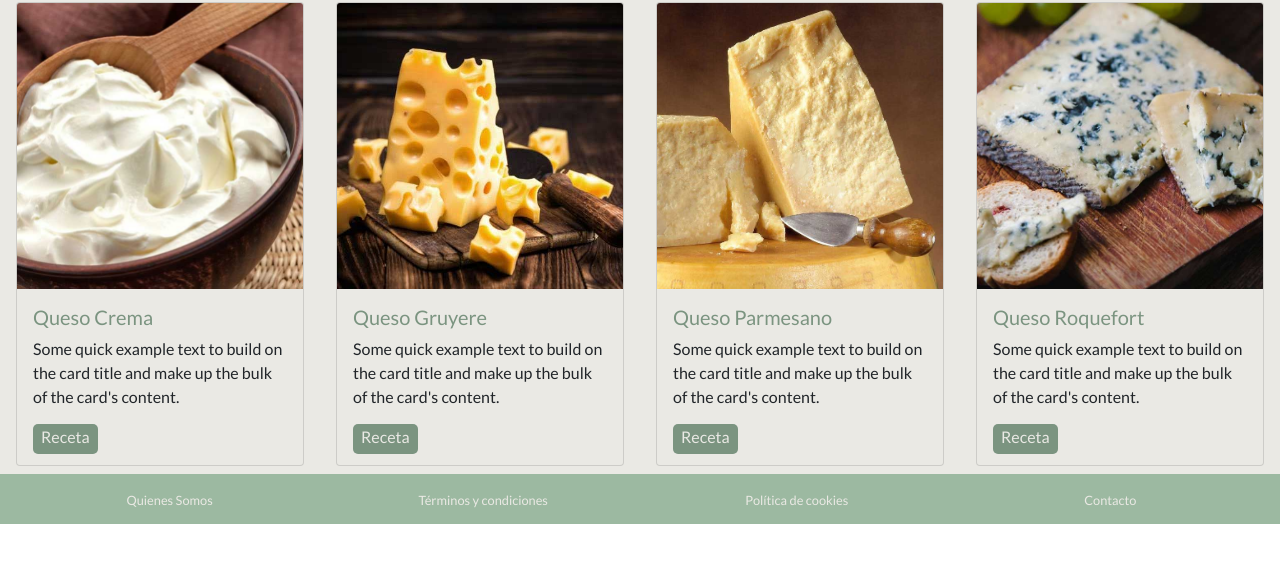
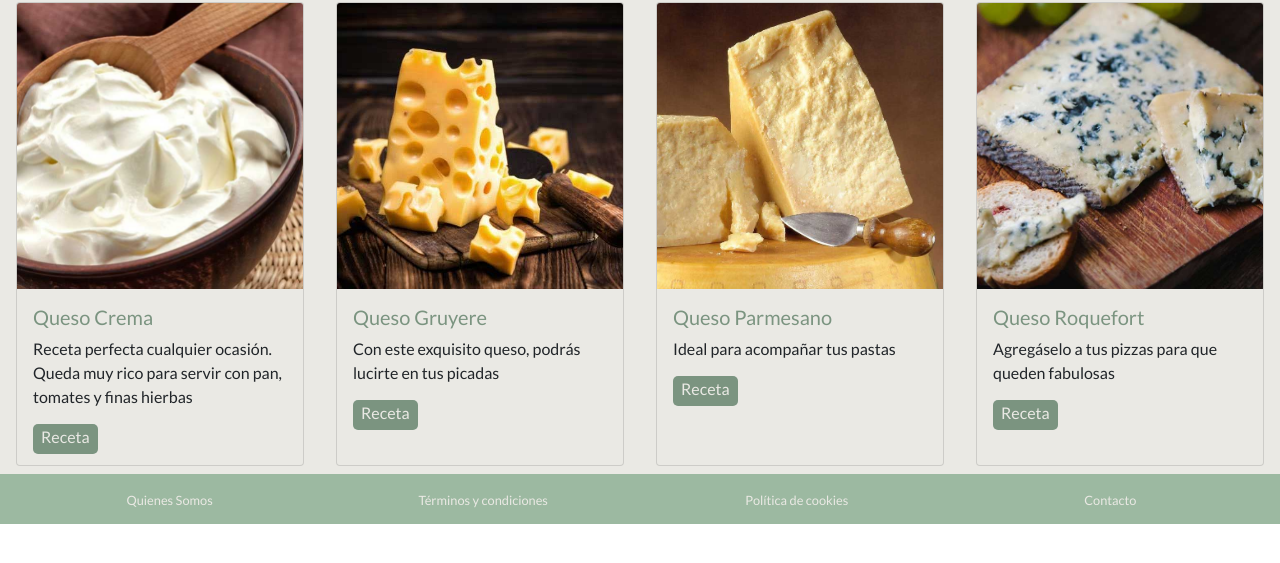
Before and after one commit to anadelarco/vegancetas, a website: page recetas/quesos.html in a window 1280 px wide. Shown: the part 199-762 px from the top of the page. Drawn offline with nearby package versions, Linux system fonts and the light colour scheme.

Commit message:
complete las desscripciones de los quesos

```diff
--- a/recetas/quesos.html
+++ b/recetas/quesos.html
@@ -93,8 +93,7 @@
                             <img class="card-img-top" src="../assets/quesoCremaPpal.jpg" alt="queso crema">
                             <div class="card-body">
                                 <h5 class="card-title">Queso Crema</h5>
-                                <p class="card-text">Some quick example text to build on the card title and make up the
-                                    bulk of the card's content.</p>
+                                <p class="card-text">Receta perfecta cualquier ocasión. Queda muy rico para servir con pan, tomates y finas hierbas </p>
                                 <a href="../recetas/404.html" class="btnGrales">Receta</a>
                             </div>
                         </div>
@@ -104,8 +103,7 @@
                             <img class="card-img-top" src="../assets/quesoGruyerePpal.jpg" alt="queso gruyere">
                             <div class="card-body">
                                 <h5 class="card-title">Queso Gruyere</h5>
-                                <p class="card-text">Some quick example text to build on the card title and make up the
-                                    bulk of the card's content.</p>
+                                <p class="card-text">Con este exquisito queso, podrás lucirte en tus picadas</p>
                                 <a href="#" class="btnGrales">Receta</a>
                             </div>
                         </div>
@@ -115,8 +113,7 @@
                             <img class="card-img-top" src="../assets/quesoParmesanoPpal.jpg" alt="queso parmesano">
                             <div class="card-body">
                                 <h5 class="card-title">Queso Parmesano</h5>
-                                <p class="card-text">Some quick example text to build on the card title and make up the
-                                    bulk of the card's content.</p>
+                                <p class="card-text">Ideal para acompañar tus pastas</p>
                                 <a href="../recetas/404.html" class="btnGrales">Receta</a>
                             </div>
                         </div>
@@ -126,8 +123,7 @@
                             <img class="card-img-top" src="../assets/quesoRoquePpal.jpg" alt="queso roquefort">
                             <div class="card-body">
                                 <h5 class="card-title">Queso Roquefort</h5>
-                                <p class="card-text">Some quick example text to build on the card title and make up the
-                                    bulk of the card's content.</p>
+                                <p class="card-text">Agregáselo a tus pizzas para que queden fabulosas</p>
                                 <a href="#" class="btnGrales">Receta</a>
                             </div>
                         </div>
```
